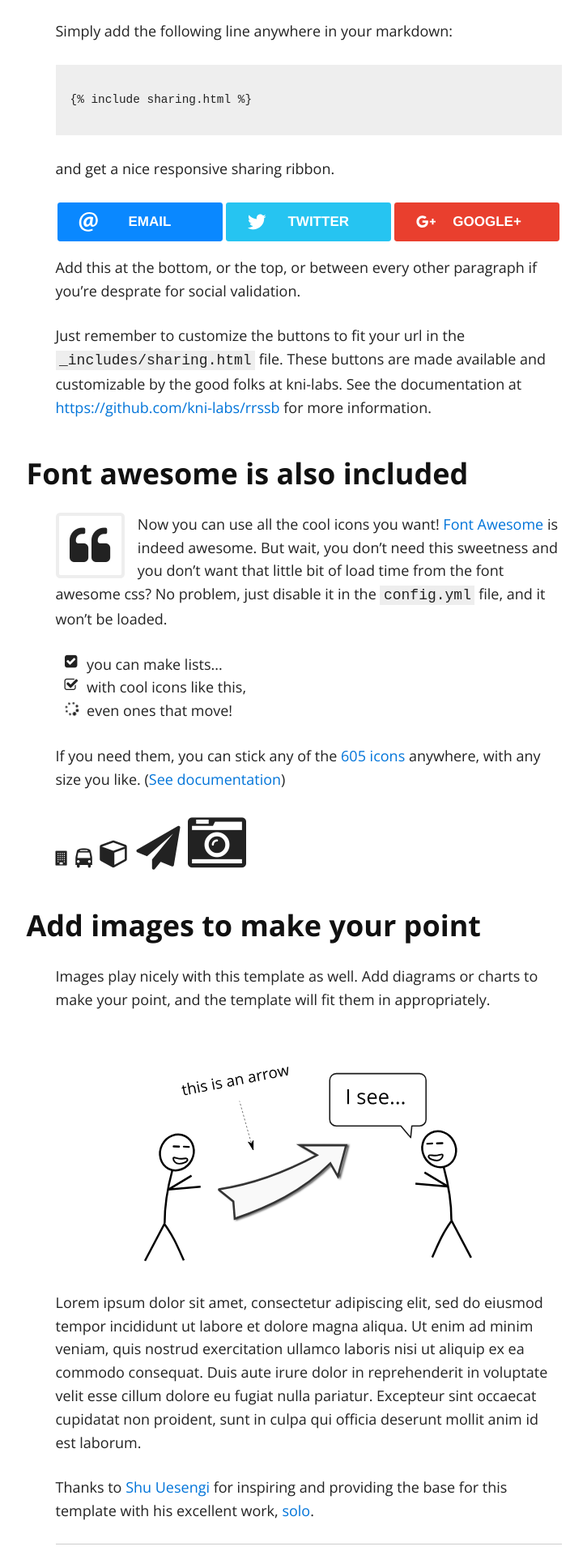
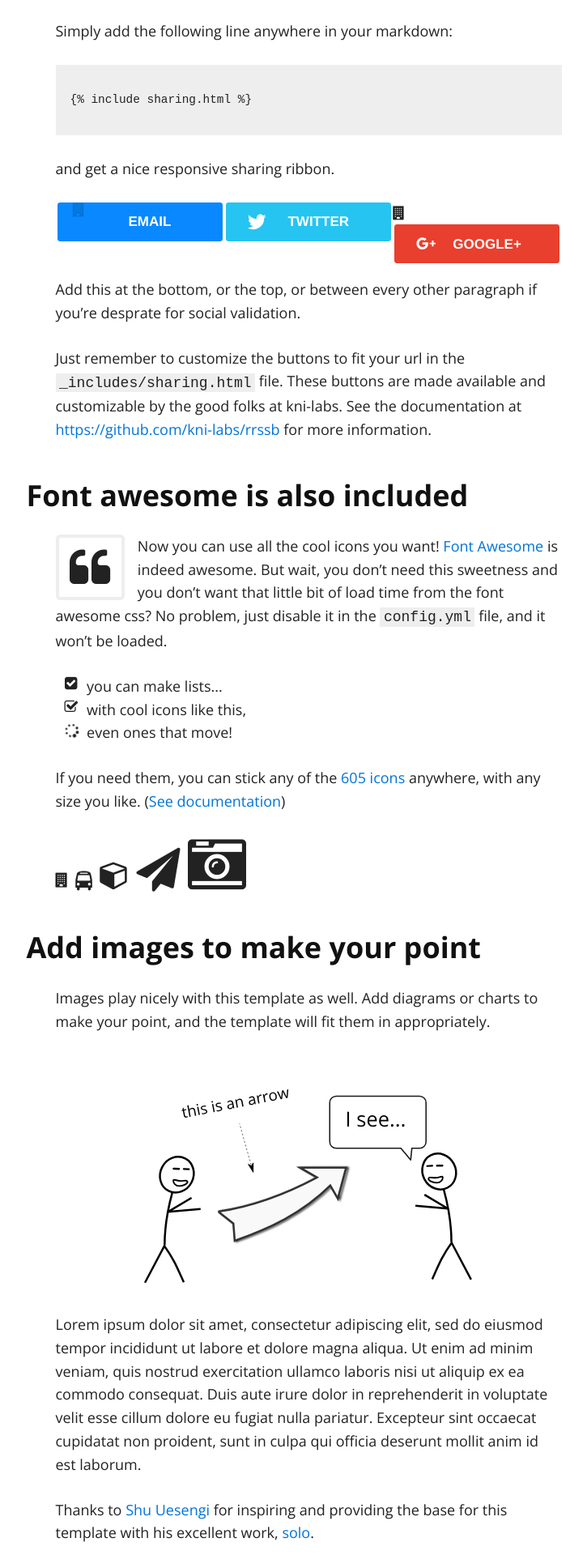
Before and after one commit to bhardin/blam, a Jekyll site: the page built from index.md, in a window 1280 px wide. Shown: the part 1531-3451 px from the top of the page at 81% size, without its empty margins (259-984 px from the left). Built offline with Jekyll 4.4.1, drawn with Linux system fonts in a browser that asks for light colours; nearby versions of some CDN libraries; our own code applies the rules of GitHub Pages for plain Markdown files.

Commit message:
Update sharing.html

```diff
--- a/_includes/sharing.html
+++ b/_includes/sharing.html
@@ -5,11 +5,15 @@
     <li class="rrssb-email">
       <!-- Replace subject with your message using URL Endocding: http://meyerweb.com/eric/tools/dencoder/ -->
       <a href="mailto:">
-        <span class="rrssb-icon"><svg xmlns="http://www.w3.org/2000/svg" width="28" height="28" viewBox="0 0 28 28"><path d="M20.11 26.147c-2.335 1.05-4.36 1.4-7.124 1.4C6.524 27.548.84 22.916.84 15.284.84 7.343 6.602.45 15.4.45c6.854 0 11.8 4.7 11.8 11.252 0 5.684-3.193 9.265-7.398 9.3-1.83 0-3.153-.934-3.347-2.997h-.077c-1.208 1.986-2.96 2.997-5.023 2.997-2.532 0-4.36-1.868-4.36-5.062 0-4.75 3.503-9.07 9.11-9.07 1.713 0 3.7.4 4.6.972l-1.17 7.203c-.387 2.298-.115 3.3 1 3.4 1.674 0 3.774-2.102 3.774-6.58 0-5.06-3.27-8.994-9.304-8.994C9.05 2.87 3.83 7.545 3.83 14.97c0 6.5 4.2 10.2 10 10.202 1.987 0 4.09-.43 5.647-1.245l.634 2.22zM16.647 10.1c-.31-.078-.7-.155-1.207-.155-2.572 0-4.596 2.53-4.596 5.53 0 1.5.7 2.4 1.9 2.4 1.44 0 2.96-1.83 3.31-4.088l.592-3.72z"/></svg></span>
+        <span class="rrssb-icon">
+          <i class="fa fa-building"></i>
+        </span>
         <span class="rrssb-text">email</span>
       </a>
     </li>
 
+
+     <i class="fa fa-building"></i>
 
     <li class="rrssb-twitter">
       <!-- Replace href with your Meta and URL information  -->
```
